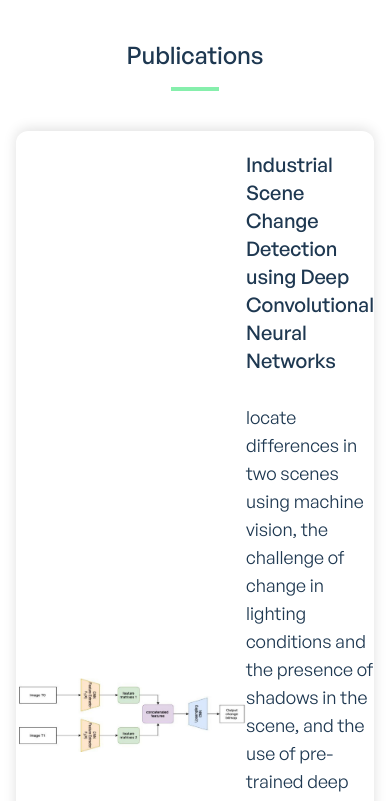
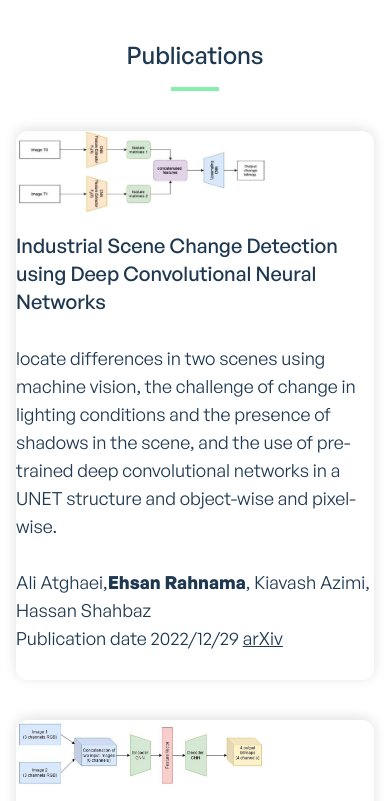
Before and after one commit to ehsanrahnama/website, a Next.js app: page / in a window 390 px wide. Shown: the part 940-1741 px from the top of the page. Built offline with nearby package versions, Linux system fonts and the light colour scheme.

Commit message:
fix favicon

```diff
--- a/components/PagesMetaHead.jsx
+++ b/components/PagesMetaHead.jsx
@@ -1,25 +1,25 @@
-import Head from 'next/head';
+import Head from "next/head";
 
 function PagesMetaHead({ title, keywords, description }) {
   return (
     <Head>
-			<meta
-				name="viewport"
-				content="width=device-width, initial-scale=1"
-			/>
+      <meta name="viewport" content="width=device-width, initial-scale=1" />
       <meta name="keywords" content={keywords} />
       <meta name="description" content={description} />
       <meta charSet="utf-8" />
-			<link rel="icon" href="/favicon.ico" />
+      <link
+        rel="icon"
+        href="https://ehsanrahnama.github.io/website/favicon.ico"
+      />
       <title>{title}</title>
     </Head>
   );
 }
 
 PagesMetaHead.defaultProps = {
-	title: 'Ehsan Rahnama',
-	keywords: 'ML developer Ehsan Rahi AI',
-	keywords: 'ML developer Ehsan Rahi AI Personal Website',
+  title: "Ehsan Rahnama",
+  keywords: "ML developer Ehsan Rahi AI",
+  keywords: "ML developer Ehsan Rahi AI Personal Website",
 };
 
 export default PagesMetaHead;
--- a/components/projects/ProjectSingle.jsx
+++ b/components/projects/ProjectSingle.jsx
@@ -6,7 +6,7 @@ const imageStyle = { maxWidth: "100%", height: "auto" };
 
 const ProjectSingle = (props) => {
   return (
-    <div className="mt-10 min-h-[220px] overflow-hidden rounded-xl flex w-full shadow-[0_-2px_13px_0px_#00000020] hover:shadow-xl cursor-pointer bg-secondary-light dark:bg-ternary-dark">
+    <div className="mt-10 min-h-[220px] md:flex-row flex-col overflow-hidden rounded-xl flex w-full shadow-[0_-2px_13px_0px_#00000020] hover:shadow-xl cursor-pointer bg-secondary-light dark:bg-ternary-dark">
       <div className="w-[250px] flex justify-center items-center md:mx-10">
         <Image
           src={props.img}
```
Lines whose indentation alone changed are shown as unchanged.
